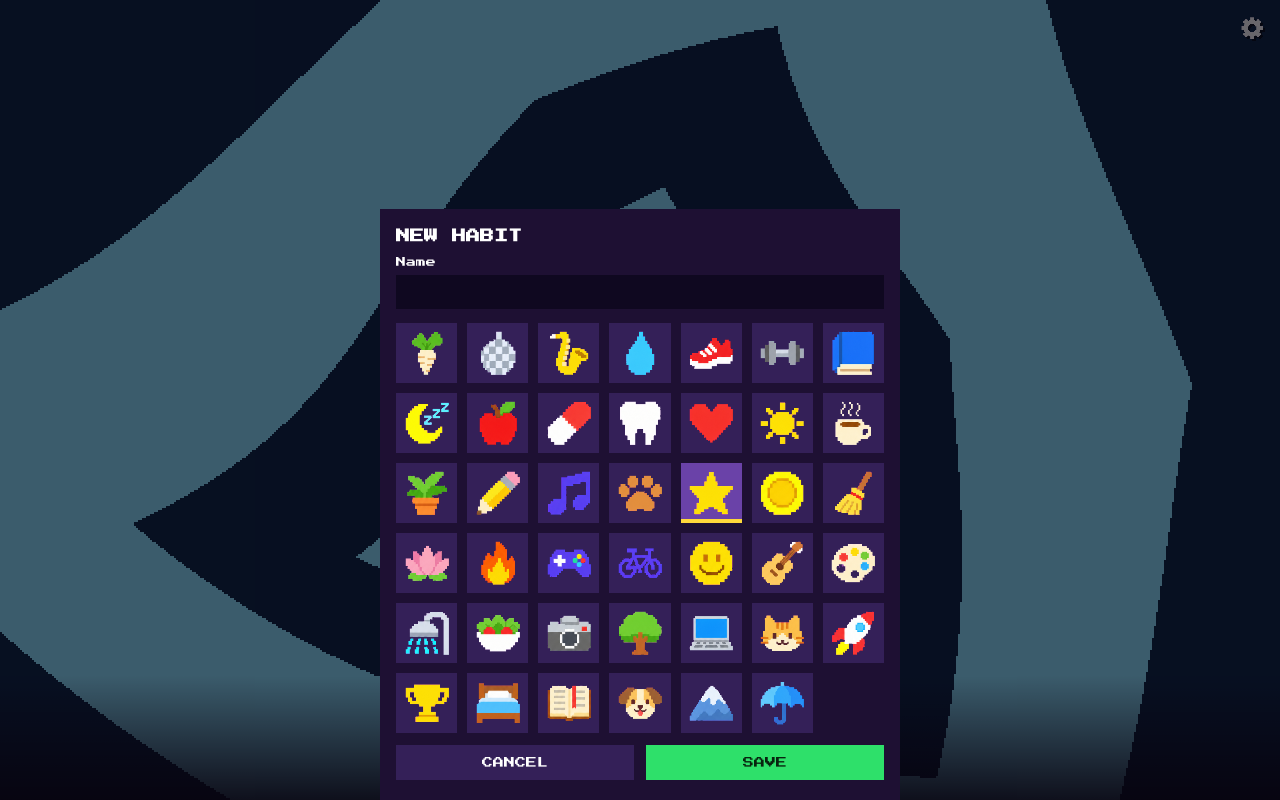
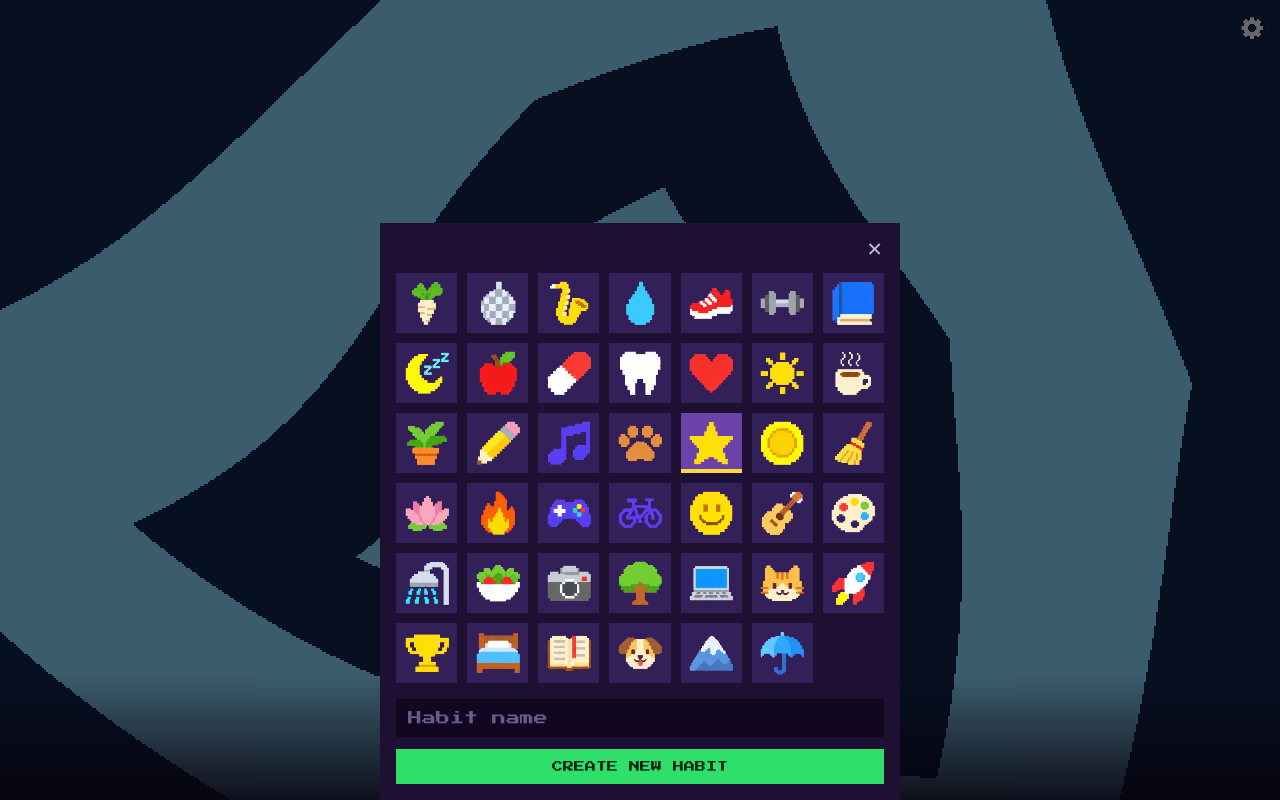
Before and after one commit to joshuakernich/parsnip, a plain HTML site: page index.html in a window 1280 px wide. Both pictures are taken after a click on the button "Add habit". Drawn offline with Linux system fonts and the light colour scheme; animation ran at ten frames a second.

Commit message:
Simplify habit editor: icons first, pinned name + Create button, X to close
Co-Authored-By: Claude Opus 5.5 <noreply@anthropic.com>

```diff
--- a/app.js
+++ b/app.js
@@ -588,7 +588,7 @@ function openEditor(habit) {
   editing = habit;
   chosenIcon = habit ? habit.icon : 'star';
   nameInput.value = habit ? habit.name : '';
-  document.getElementById('editor-title').textContent = habit ? 'EDIT HABIT' : 'NEW HABIT';
+  document.getElementById('habit-save').textContent = habit ? 'SAVE CHANGES' : 'CREATE NEW HABIT';
   document.getElementById('habit-delete').hidden = !habit;
   grid.innerHTML = '';
   for (const [key, icon] of Object.entries(ICONS)) {
@@ -607,7 +607,7 @@ function openEditor(habit) {
   editorEl.hidden = false;
 }
 
-document.getElementById('habit-cancel').addEventListener('click', () => (editorEl.hidden = true));
+document.getElementById('editor-close').addEventListener('click', () => (editorEl.hidden = true));
 editorEl.addEventListener('click', (e) => { if (e.target === editorEl) editorEl.hidden = true; });
 
 document.getElementById('habit-save').addEventListener('click', () => {
--- a/index.html
+++ b/index.html
@@ -87,13 +87,14 @@
   <!-- Habit editor sheet -->
   <div id="editor" class="sheet" hidden>
     <div class="panel">
-      <h2 id="editor-title">HABIT</h2>
-      <label class="field">Name<input id="habit-name" maxlength="20" autocomplete="off"></label>
+      <button id="editor-close" class="sheet-x" aria-label="Close">×</button>
       <div id="icon-grid" role="listbox" aria-label="Icon"></div>
-      <div class="row">
-        <button id="habit-delete" class="pixbtn danger">DELETE</button>
-        <button id="habit-cancel" class="pixbtn">CANCEL</button>
-        <button id="habit-save" class="pixbtn go">SAVE</button>
+      <div class="editor-foot">
+        <input id="habit-name" class="name-input" maxlength="20" autocomplete="off" placeholder="Habit name" aria-label="Habit name">
+        <div class="row">
+          <button id="habit-delete" class="pixbtn danger">DELETE</button>
+          <button id="habit-save" class="pixbtn go">CREATE NEW HABIT</button>
+        </div>
       </div>
     </div>
   </div>
--- a/style.css
+++ b/style.css
@@ -268,12 +268,25 @@ a.pixbtn { text-decoration: none; color: var(--ink); }
 .toggle {font-family: system-ui, sans-serif; font-size: 14px; display: flex; gap: 8px; align-items: center; }
 .toggle input { width: 20px; height: 20px; accent-color: var(--go); }
 
-.field { display: block; font-size: 10px; margin-bottom: 14px; }
-.field input {
-  display: block; width: 100%; margin-top: 8px;
+#editor .panel { position: relative; padding-bottom: 0; }
+/* name + create button stay pinned to the bottom while the icons scroll */
+.editor-foot {
+  position: sticky; bottom: 0;
+  margin: 0 -16px; padding: 4px 16px calc(var(--safe-b) + 16px);
+  background: var(--panel);
+}
+.sheet-x {
+  position: absolute; top: 6px; right: 8px;
+  background: none; border: 0; padding: 6px 10px; cursor: pointer;
+  font: 26px/1 system-ui, sans-serif; color: var(--ink-dim);
+}
+#editor #icon-grid { margin-top: 30px; }
+.name-input {
+  display: block; width: 100%; margin-top: 12px;
   font: 14px var(--font); color: var(--ink);
-  background: #0f0820; border: 0; padding: 10px;
+  background: #0f0820; border: 0; padding: 12px;
 }
+.name-input::placeholder { color: #6c5a8e; }
 
 #icon-grid {
   display: grid;
--- a/sw.js
+++ b/sw.js
@@ -1,5 +1,5 @@
 // App files: network first so updates show immediately, cache when offline. Fonts: cache first.
-const CACHE = 'parsnip-v9';
+const CACHE = 'parsnip-v10';
 const SHELL = [
   './', 'index.html', 'style.css', 'app.js', 'icons.js', 'manifest.webmanifest',
   'img/icon-192.png', 'img/icon-512.png', 'img/apple-touch-icon.png', 'img/sprites.png',
```
